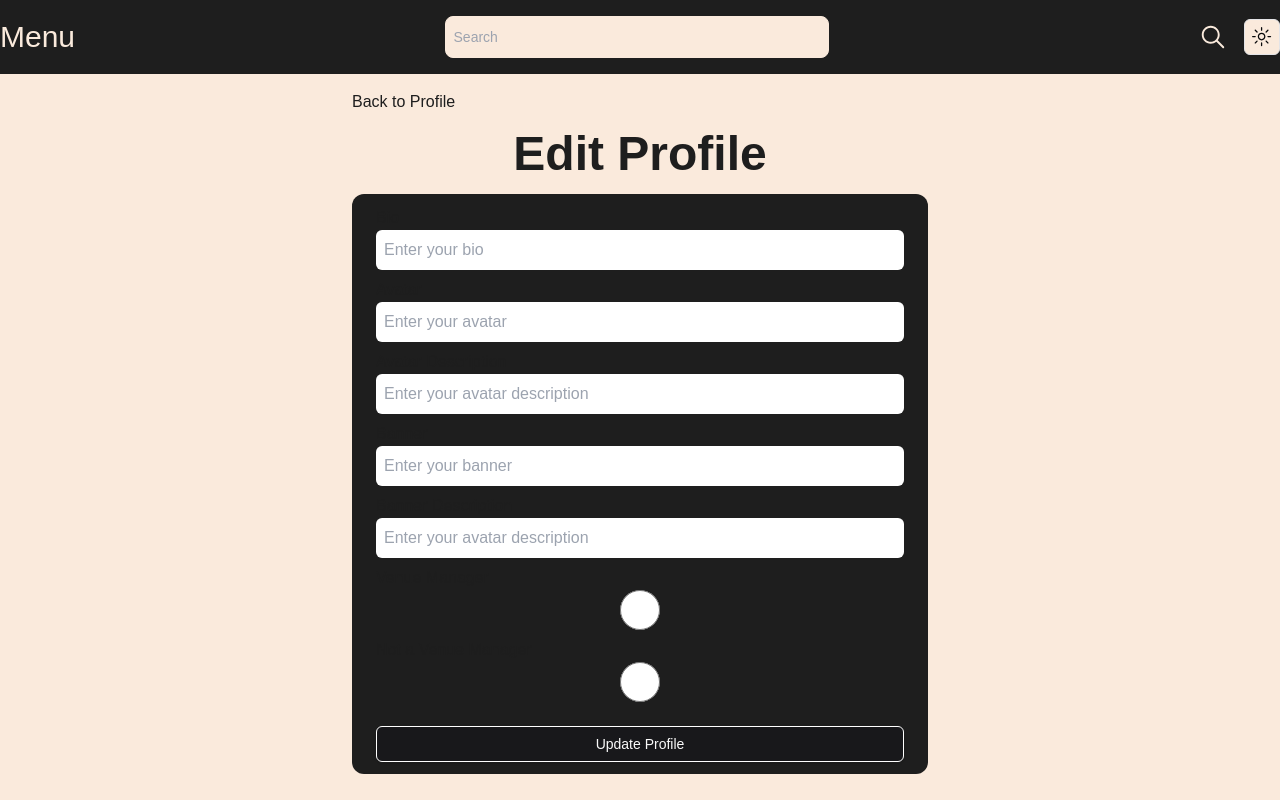
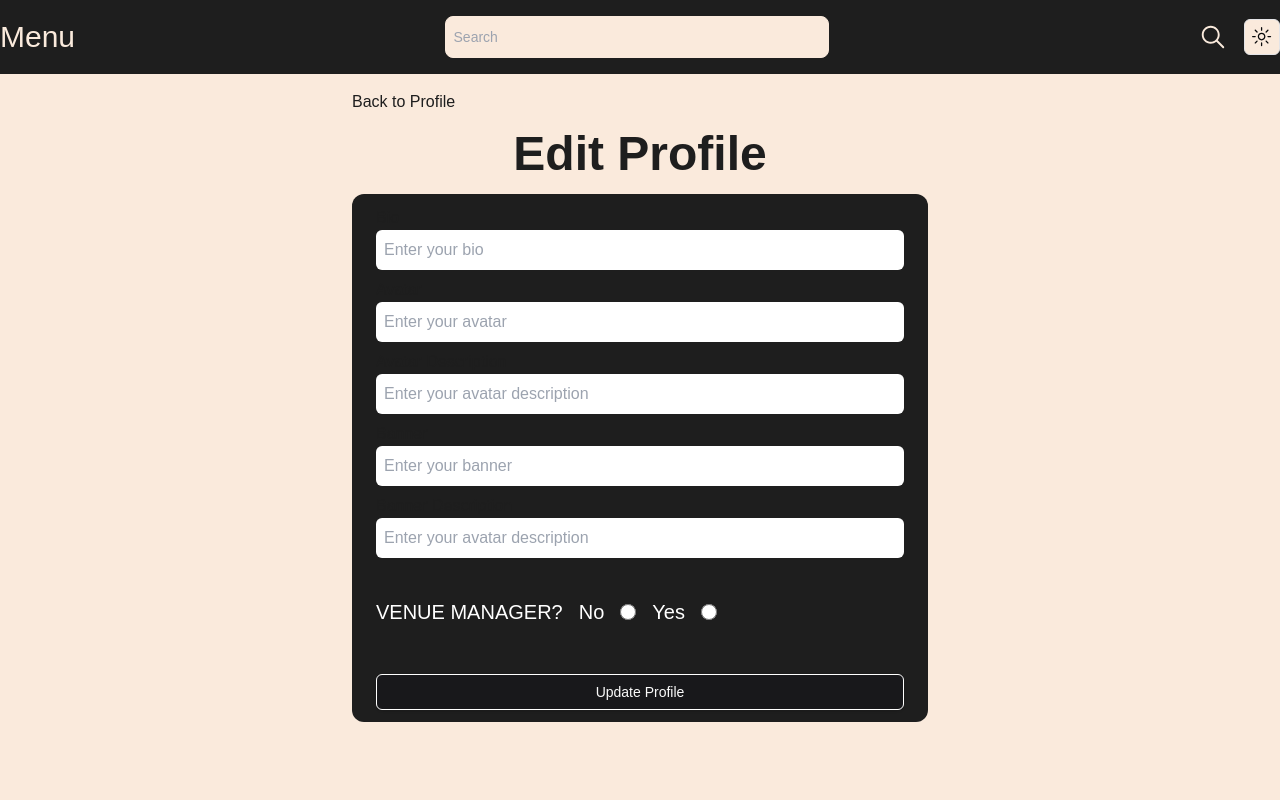
Before and after one commit to Pgarza-dev/Holidaze-and-Nightz, a Next.js app: page /editProfile in a window 1280 px wide. Shown: the top 800 px of the page. Built offline with nearby package versions, Linux system fonts and the light colour scheme; a web font is replaced by a local one.

Commit message:
chore: Update venue manager field in edit profile form

```diff
--- a/src/app/api/editProfile/route.ts
+++ b/src/app/api/editProfile/route.ts
@@ -17,7 +17,7 @@ export async function PUT(req: NextRequest) {
         url: form.bannerUrl || undefined,
         alt: form.bannerAlt || undefined,
       },
-      venueManager: form.venueManager === "true" ? true : false || undefined,
+      venueManager: form.venueManager === "false" ? false : true || undefined,
     };
 
     const saveResult = removeUndefinedAndEmpty(transformedForm);
--- a/src/app/profile/page.tsx
+++ b/src/app/profile/page.tsx
@@ -63,7 +63,8 @@ async function ProfilePage() {
               <h1>{data.data.name}</h1>
               <p>{data.data.email}</p>
               <p>{data.data.bio}</p>
-              <p>{data.data.venueManager}</p>
+
+              <p>Venue Manager: {data.data.venueManager ? "Yes" : "No"}</p>
               <p>My venues: {data.data._count.venues}</p>
               <p>My bookings: {data.data._count.bookings}</p>
             </>
--- a/src/components/forms/EditProfileForm.tsx
+++ b/src/components/forms/EditProfileForm.tsx
@@ -7,6 +7,7 @@ import { useRouter } from "next/navigation";
 
 export default function EditProfileForm() {
   const router = useRouter();
+
   async function handleSubmit(e: React.FormEvent<HTMLFormElement>) {
     e.preventDefault();
     try {
@@ -71,22 +72,29 @@ export default function EditProfileForm() {
             name="bannerAlt"
             placeholder="Enter your avatar description"
           />
-          <label htmlFor="venueManager">Venue Manager</label>
+
+          <div className="flex flex-row items-center gap-4 py-8 text-center text-xl">
+            <h3 className="uppercase text-customWhite">VENUE MANAGER?</h3>
+            <label htmlFor="venueManager" className="text-customWhite">
+              No
+            </label>
             <input
-            className="mb-2 h-10 w-full rounded-md p-2"
+              className="h-4 w-4"
               type="radio"
               name="venueManager"
               value="false"
-            placeholder="Enter your venue manager"
             />
-          <label htmlFor="venueManager">Not a Venue Manager</label>
+            <label htmlFor="venueManager" className="text-customWhite">
+              Yes
+            </label>
             <input
-            className="mb-2 h-10 w-full rounded-md p-2"
+              className="h-4 w-4 "
               type="radio"
               name="venueManager"
               value="true"
-            placeholder="Enter your venue manager"
             />
+          </div>
+
           <Button
             className="mt-4 border border-customWhite hover:bg-customWhite hover:text-customBlack"
             type="submit"
```
Lines whose indentation alone changed are shown as unchanged.
